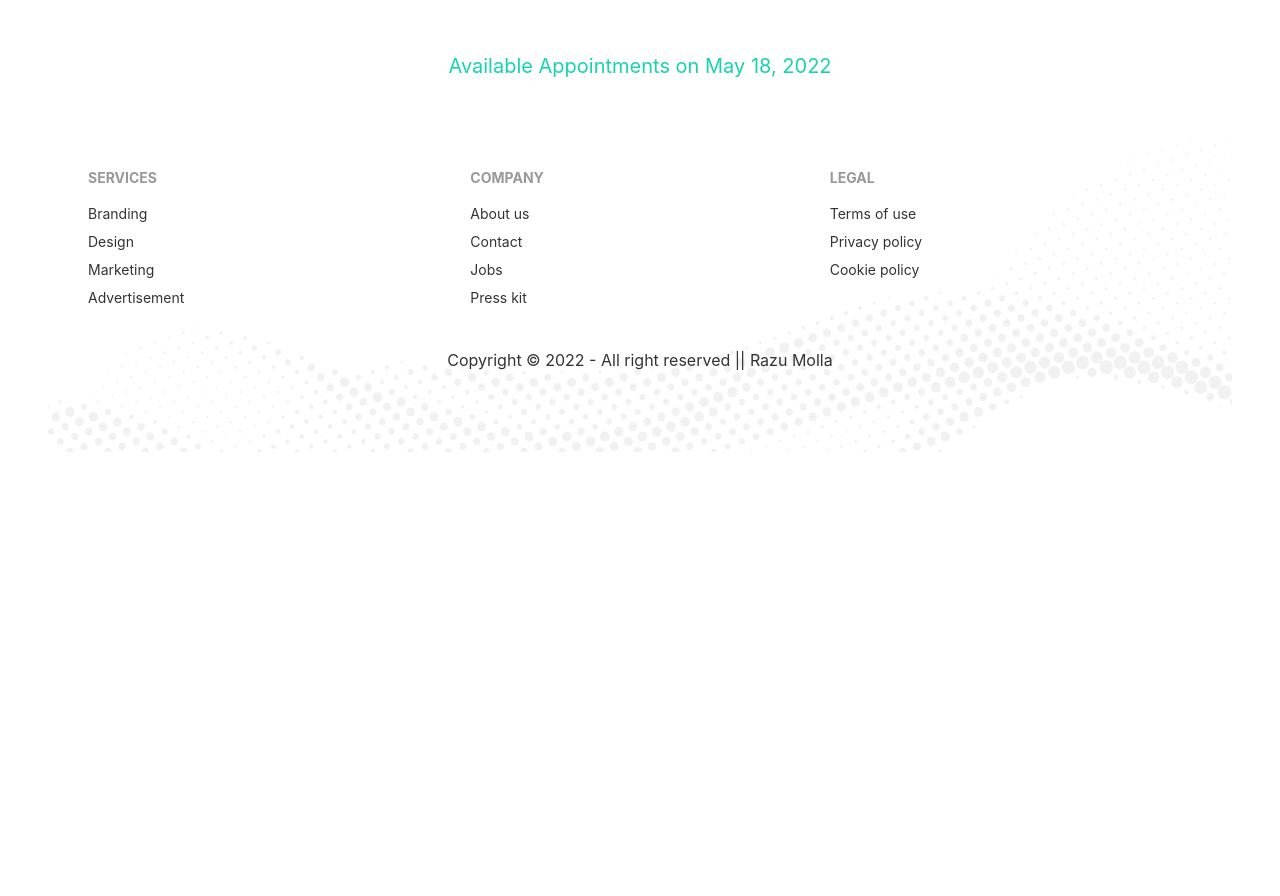
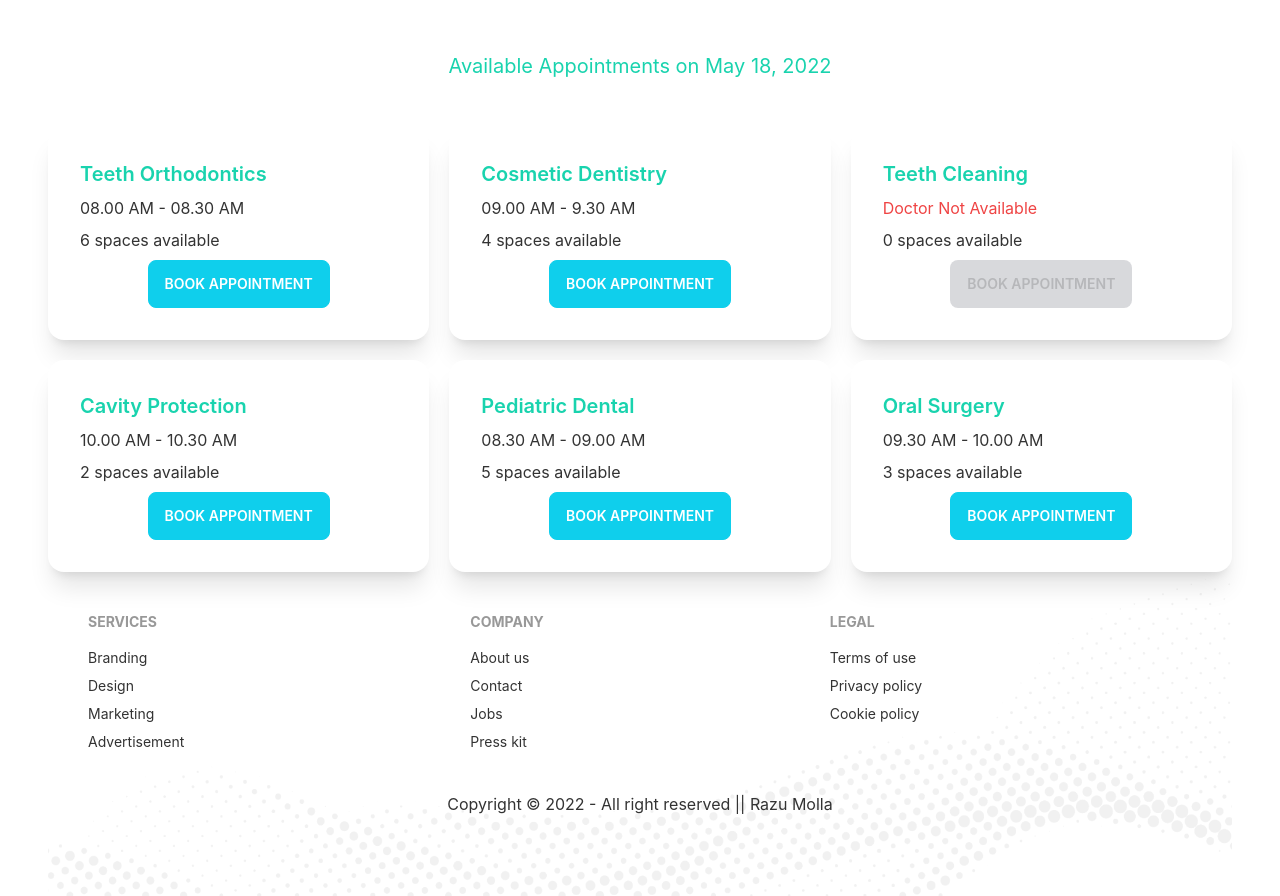
Before and after one commit to razumolla/doctors-portal-client, a React (Create React App) app: page /appointment in a window 1280 px wide. Shown: the part 860-1756 px from the top of the page. Before the commit the page ends 1312 px from the top, so only its background shows below. Built offline with nearby package versions, Linux system fonts and the light colour scheme.

Commit message:
Appointment Service added

```diff
--- /dev/null
+++ b/public/services.json
@@ -0,0 +1,57 @@
+[
+    {
+        "_id": 1,
+        "name": "Teeth Orthodontics",
+        "slots": [
+            "08.00 AM - 08.30 AM",
+            "08.30 AM - 09.00 AM",
+            "09.00 AM - 9.30 AM",
+            "09.30 AM - 10.00 AM",
+            "10.00 AM - 10.30 AM",
+            "10.30 AM - 11.00 AM"
+        ]
+    },
+    {
+        "_id": 2,
+        "name": "Cosmetic Dentistry",
+        "slots": [
+            "09.00 AM - 9.30 AM",
+            "09.30 AM - 10.00 AM",
+            "10.00 AM - 10.30 AM",
+            "10.30 AM - 11.00 AM"
+        ]
+    },
+    {
+        "_id": 3,
+        "name": "Teeth Cleaning",
+        "slots": []
+    },
+    {
+        "_id": 4,
+        "name": "Cavity Protection",
+        "slots": [
+            "10.00 AM - 10.30 AM",
+            "10.30 AM - 11.00 AM"
+        ]
+    },
+    {
+        "_id": 5,
+        "name": "Pediatric Dental",
+        "slots": [
+            "08.30 AM - 09.00 AM",
+            "09.00 AM - 9.30 AM",
+            "09.30 AM - 10.00 AM",
+            "10.00 AM - 10.30 AM",
+            "10.30 AM - 11.00 AM"
+        ]
+    },
+    {
+        "_id": 6,
+        "name": "Oral Surgery",
+        "slots": [
+            "09.30 AM - 10.00 AM",
+            "10.00 AM - 10.30 AM",
+            "10.30 AM - 11.00 AM"
+        ]
+    }
+]
--- a/src/Pages/Appointment/AvailableAppointment.js
+++ b/src/Pages/Appointment/AvailableAppointment.js
@@ -1,11 +1,25 @@
 import { format } from 'date-fns';
-import React from 'react';
+import React, { useEffect, useState } from 'react';
+import Service from './Service';
 
-const AvailableAppointment = ({ date, setDate }) => {
+const AvailableAppointment = ({ date }) => {
+    const [services, setServices] = useState([]);
+    useEffect(() => {
+        fetch('services.json')
+            .then(res => res.json())
+            .then(data => setServices(data));
+    }, [])
     return (
         <div>
             <h4 className='text-xl text-secondary text-center my-12'>Available Appointments on {format(date, 'PP')}</h4>
-
+            <div className='grid grid-cols-1 md:grid-cols-2 lg:grid-cols-3 gap-5'>
+                {
+                    services.map(service => <Service
+                        key={service._id}
+                        service={service}
+                    ></Service>)
+                }
+            </div>
         </div>
     );
 };
--- /dev/null
+++ b/src/Pages/Appointment/Service.js
@@ -0,0 +1,25 @@
+import React from 'react';
+
+const Service = ({ service }) => {
+    const { name, slots } = service;
+    return (
+        <div class="card lg:max-w-lg bg-base-100 shadow-xl">
+            <div class="card-body ">
+                <h2 class="card-title text-secondary">{name}</h2>
+                <p>
+                    {
+                        slots.length > 0 ? <span> {slots[0]}</span> :
+                            <span className='text-red-500'>Doctor Not Available </span>
+                    }
+                </p>
+                <p>{slots.length} spaces available</p>
+
+                <div class="card-actions justify-center">
+                    <button disabled={slots.length === 0} class="btn btn-primary text-white uppercase">Book Appointment</button>
+                </div>
+            </div>
+        </div>
+    );
+};
+
+export default Service;
```
